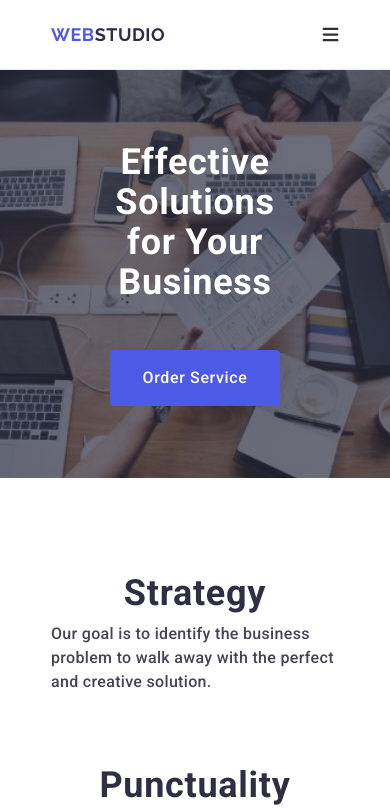
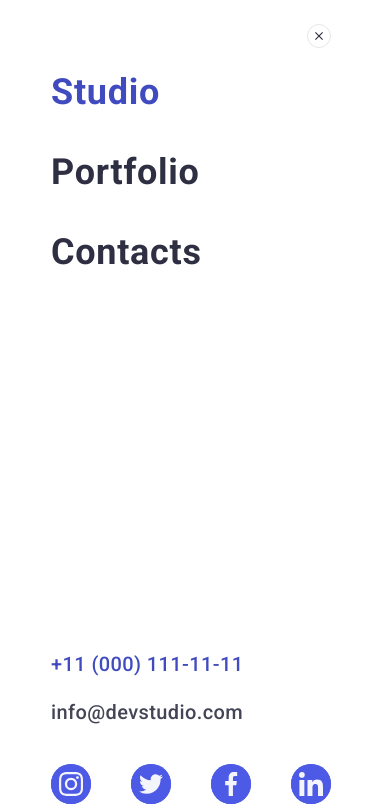
Before and after one commit to olena-l/goit-markup-hw-06, a plain HTML site: page index.html in a window 390 px wide. Shown: the top 811 px of the page. Drawn offline with nearby package versions, Linux system fonts and the light colour scheme.

Commit message:
hw 6 v.1

```diff
--- a/css/styles.css
+++ b/css/styles.css
@@ -1284,9 +1284,6 @@ input[type="checkbox"]:focus-visible
   width: 100%;
   height: 100%;
   background-color: #fff;
-  /* padding: 72px 16px 40px; */
-  /* transform: translateX(100%); */
-  /* transition: transform 250ms cubic-bezier(0.4, 0, 0.2, 1); */
   opacity: 0;
   visibility: hidden;
   pointer-events: none;
@@ -1359,6 +1356,10 @@ input[type="checkbox"]:focus-visible
   color: #2e2f42;
 }
 
+.mobile-menu-item.current,
+.mobile-menu-contacts.current {
+  color: #404bbf;
+}
 .mobile-menu-contacts-list {
   display: flex;
   flex-direction: column;
--- a/index.html
+++ b/index.html
@@ -832,7 +832,7 @@
         </form>
       </div>
     </div>
-    <div class="mobile-menu">
+    <div class="mobile-menu is-open">
       <div class="container mobile-menu-container">
         <button class="button-close" type="button">
           <svg class="close-icon" width="8" height="8">
@@ -842,7 +842,7 @@
         <nav class="mobile-nav">
           <ul class="mobile-menu-list">
             <li>
-              <a class="mobile-menu-item" href="./index.html">Studio</a>
+              <a class="mobile-menu-item current" href="./index.html">Studio</a>
             </li>
             <li><a class="mobile-menu-item" href="">Portfolio</a></li>
             <li><a class="mobile-menu-item" href="">Contacts</a></li>
@@ -851,13 +851,13 @@
         <address class="mobile-address-contacts">
           <ul class="mobile-menu-contacts-list">
             <li>
-              <a class="mobile-menu-contacts" href="mailto:info@devstudio.com"
-                >info@devstudio.com</a
+              <a class="mobile-menu-contacts current" href="tel:+110001111111"
+                >+11 (000) 111-11-11</a
               >
             </li>
             <li>
-              <a class="mobile-menu-contacts" href="tel:+110001111111"
-                >+11 (000) 111-11-11</a
+              <a class="mobile-menu-contacts" href="mailto:info@devstudio.com"
+                >info@devstudio.com</a
               >
             </li>
           </ul>
```
